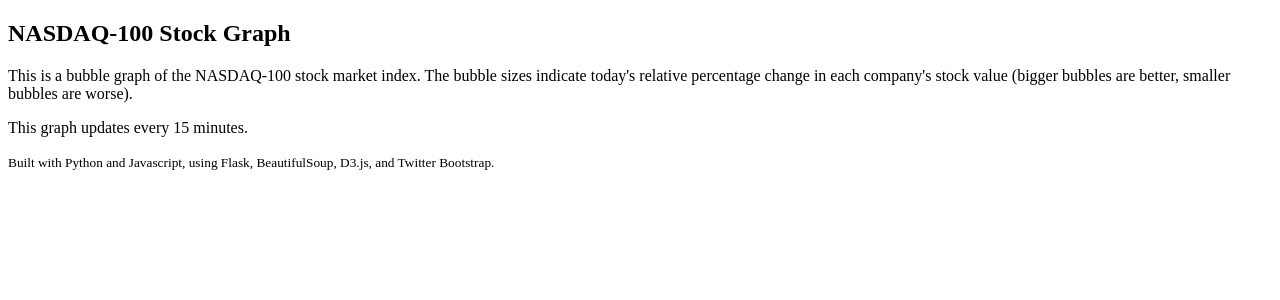
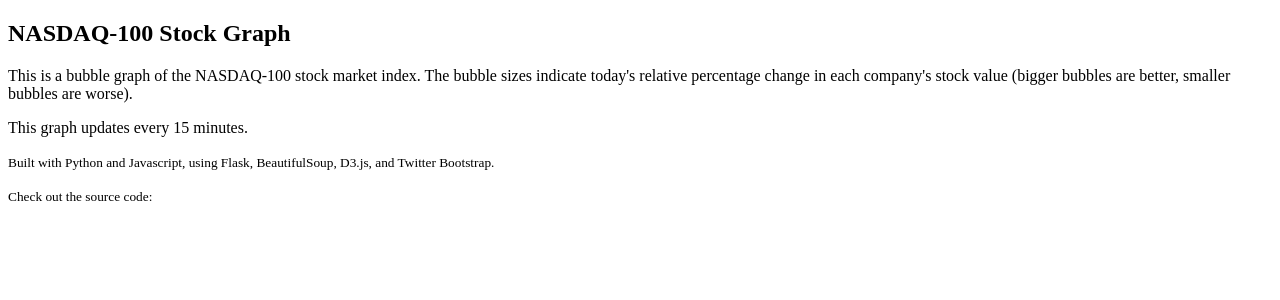
Before and after one commit to mmccollow/stock_bubbles, a Flask app: template templates/index.html in a window 1280 px wide. Shown: the top 300 px of the page. Run offline with Flask 2, Linux system fonts and the light colour scheme; the template is opened without the code that fills it, so the values that code supplies are empty.

Commit message:
Added QR code graphic

```diff
--- a/app.py
+++ b/app.py
@@ -15,7 +15,8 @@
 	d3 = url_for('static', filename='js/d3.v3.min.js')
 	bootstrapjs = url_for('static', filename='js/bootstrap.min.js')
 	bootstrapcss = url_for('static', filename='css/bootstrap.min.css')
-	return render_template("index.html", d3=d3, bootstrapjs=bootstrapjs, bootstrapcss=bootstrapcss)
+	qr = url_for('static', filename='img/qrcode.png')
+	return render_template("index.html", d3=d3, bootstrapjs=bootstrapjs, bootstrapcss=bootstrapcss, qr=qr)
 
 if __name__ == "__main__":
 	app.run(debug=True)
--- a/templates/index.html
+++ b/templates/index.html
@@ -19,6 +19,8 @@
       <p class="lead">This is a bubble graph of the NASDAQ-100 stock market index. The bubble sizes indicate today's relative percentage change in each company's stock value (bigger bubbles are better, smaller bubbles are worse).</p>
       <p class="lead">This graph updates every 15 minutes.</p>
       <p><small>Built with Python and Javascript, using Flask, BeautifulSoup, D3.js, and Twitter Bootstrap.</small></p>
+      <p><small>Check out the source code:</small></p>
+      <img src="{{ qr }}" />
     </div>
     <div class="col-8" id="graph"></div>
   </div>
```
Also changed, not shown: static/img/qrcode.png (added).
